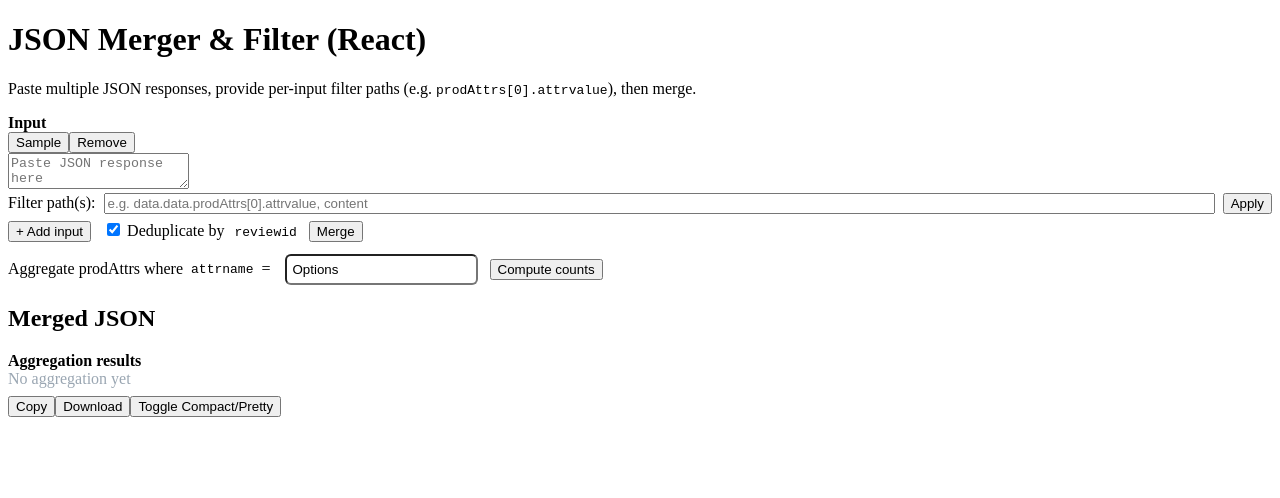
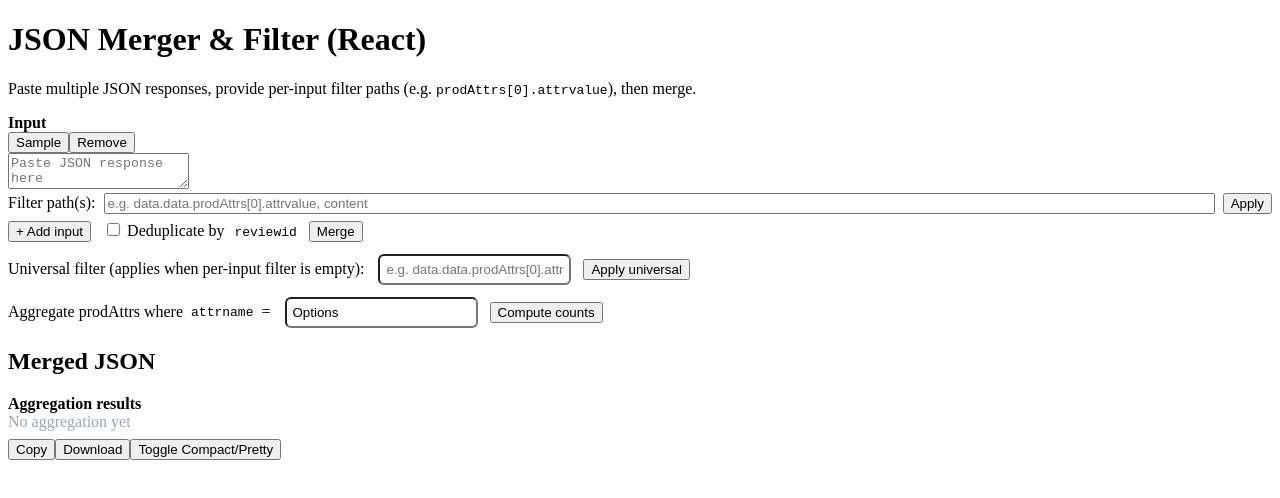
Before and after one commit to HeIp/JsonMergerFilterCounter, a React (Vite) app: page / in a window 1280 px wide. Shown: the top 498 px of the page. Built offline with nearby package versions, Linux system fonts and the light colour scheme; the HTML template or start-up script is replaced by a standard one.

Commit message:
dedupe off by default, and universal filter

```diff
--- a/src/App.jsx
+++ b/src/App.jsx
@@ -104,8 +104,9 @@ function mergeParsedResponses(list, opts){
 export default function App(){
   const [inputs, setInputs] = useState([ {id:Date.now(), json:'', filter:'', error:null, lastApplied:null} ]);
   const [result, setResult] = useState('');
-  const [dedupe, setDedupe] = useState(true);
+  const [dedupe, setDedupe] = useState(false);
   const [pretty, setPretty] = useState(true);
+  const [universalFilter, setUniversalFilter] = useState('');
   const [aggregateAttrName, setAggregateAttrName] = useState('Options');
   const [aggregation, setAggregation] = useState({});
 
@@ -123,7 +124,9 @@ export default function App(){
         const parsed = JSON.parse(it.json);
         // clear any previous error
         if(it.error) updateInput(it.id, {error: null});
-        parsedList.push({parsed, filter: it.filter || ''});
+        // use per-input filter if provided, otherwise fall back to universalFilter
+        const filterToUse = (it.filter && it.filter.trim()) ? it.filter : (universalFilter && universalFilter.trim() ? universalFilter : '');
+        parsedList.push({parsed, filter: filterToUse});
       }catch(e){
         // set per-input error and skip merging this input
         hadError = true;
@@ -222,6 +225,13 @@ export default function App(){
       </div>
 
       <div style={{marginTop:12,marginBottom:6,display:'flex',gap:12,alignItems:'center'}}>
+        <label style={{display:'flex',alignItems:'center',gap:8}}>Universal filter (applies when per-input filter is empty):
+          <input style={{marginLeft:6,padding:6,borderRadius:6}} value={universalFilter} onChange={e=>setUniversalFilter(e.target.value)} placeholder="e.g. data.data.prodAttrs[0].attrvalue" />
+        </label>
+        <button onClick={()=>merge()}>Apply universal</button>
+      </div>
+
+      <div style={{marginTop:12,marginBottom:6,display:'flex',gap:12,alignItems:'center'}}>
         <label style={{display:'flex',alignItems:'center',gap:8}}>Aggregate prodAttrs where <code>attrname</code> =
           <input style={{marginLeft:6,padding:6,borderRadius:6}} value={aggregateAttrName} onChange={e=>setAggregateAttrName(e.target.value)} />
         </label>
```
